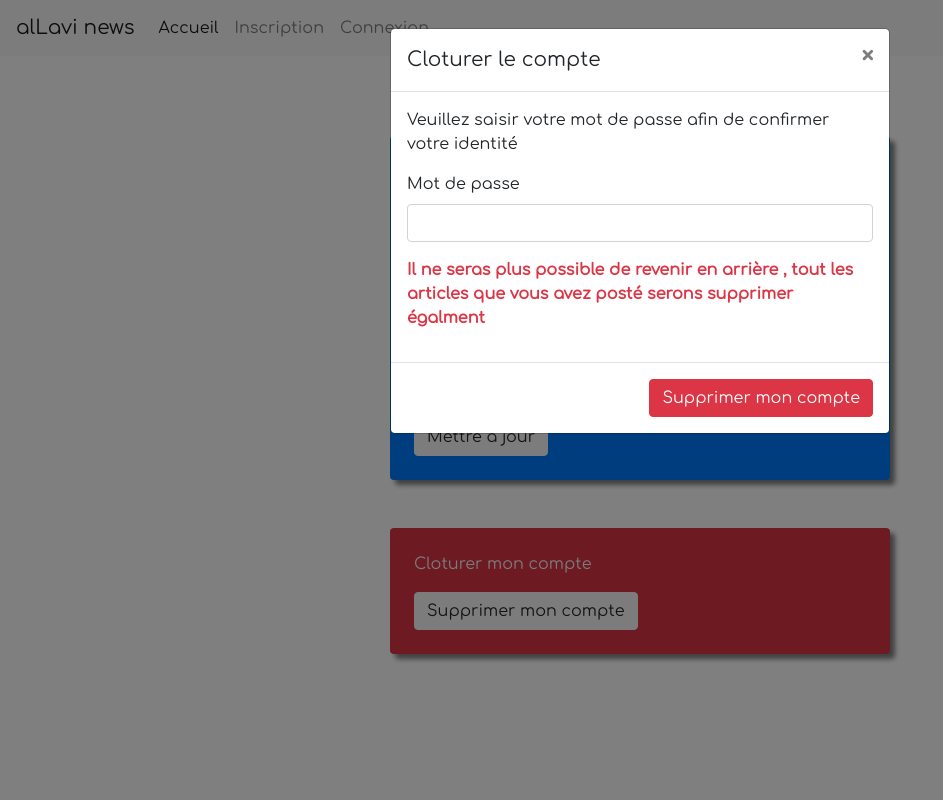
After one commit to alexlabuz/alvnews, a PHP site: template src/view/updateUser.html.twig in a window 1280 px wide, after a click on "Supprimer mon compte". The commit adds this page. Shown: the whole page, without its empty margins (0-943 px from the left). Run offline with PHP 8.4, Linux system fonts and the light colour scheme; the template is opened without the code that fills it, so the values that code supplies are empty; some libraries are stand-ins or nearby versions; some web fonts are replaced.

Commit message:
Ajout de la possibilité de modifier son profil

```diff
--- a/config/route.php
+++ b/config/route.php
@@ -8,6 +8,8 @@ function getPage($db){
 	$listPage['connexion'] = "connexionController";
 	$listPage['deconnexion'] = "deconnexionController";
 	$listPage['profil'] = "profilController";
+	$listPage['updateUser'] = "updateUserController";
+	$listPage["deleteUser"] = "deleteUserController";
 	$listPage['404'] = "error404Controller";
 	$listPage['maintenance'] = "maintenanceController";
 
--- a/public/index.php
+++ b/public/index.php
@@ -6,6 +6,7 @@ require_once("../lib/vendor/autoload.php");
 $loader = new \Twig\Loader\FilesystemLoader("../src/view/");
 $twig = new \Twig\Environment($loader, []);
 $twig->addGlobal("session", $_SESSION);
+$twig->addGlobal("get", $_GET);
 
 // MVC
 require_once("../src/controller/_controller.php");
--- /dev/null
+++ b/src/view/updateUser.html.twig
@@ -0,0 +1,64 @@
+{% extends "base.html.twig" %}
+{% block title %}Mettre à jour le profile{{parent()}} {% endblock %}
+
+{% block content %}
+	<h1 class="text-center m-3">Modifier profile</h1>
+
+	{% if form.message is defined %}
+		{% if get.code == 0 %}
+			<div class="alert alert-success mx-auto block-custom" style="float:center" role="alert">{{form.message}}</div>
+		{% else %}
+			<div class="alert alert-danger mx-auto block-custom" style="float:center" role="alert">{{form.message}}</div>
+		{% endif %}
+	{% endif %}
+
+	<form method="POST" action="index.php?page=updateUser" class="bg-primary text-light p-4 mx-auto rounded block-custom">
+		<div class="form-group">
+			<label for="email">Adresse email</label>
+			<input type="email" class="form-control" id="email" name="email" value="{{user.email}}" required />
+		</div>
+		<div class="form-group">
+			<label for="nom">Nom</label>
+			<input type="text" class="form-control" id="nom" name="nom" maxlength="50" value="{{user.nom}}" required/>
+		</div>
+		<div class="form-group">
+			<label for="image">Photo de profil</label>
+			<input type="file" class="form-control" id="image" name="image"/>
+		</div>
+
+		<button type="submit" name="btUpdate" class="btn btn-light">Mettre à jour</button>
+	</form>
+
+	<div class="bg-danger text-light p-4 mt-5 mx-auto rounded block-custom">
+		<p>Cloturer mon compte</p>
+		<button class="btn btn-light" id="supprimerCompte" data-toggle="modal" data-target="#exampleModal">Supprimer mon compte</button>
+	</div>
+
+	<!-- Modal -->
+	<div class="modal fade" id="exampleModal" tabindex="-1" role="dialog" aria-labelledby="exampleModalLabel" aria-hidden="true">
+	<div class="modal-dialog" role="document">
+		<div class="modal-content">
+		<div class="modal-header">
+			<h5 class="modal-title" id="exampleModalLabel">Cloturer le compte</h5>
+			<button type="button" class="close" data-dismiss="modal" aria-label="Close">
+			<span aria-hidden="true">&times;</span>
+			</button>
+		</div>
+		<form method="POST" action="?page=deleteUser">
+			<div class="modal-body">
+				<p>Veuillez saisir votre mot de passe afin de confirmer votre identité</p>
+				<div class="form-group">
+					<label for="password">Mot de passe</label>
+					<input type="password" class="form-control" id="password" name="password" required/>
+				</div>
+				<p class="text-danger"><b>Il ne seras plus possible de revenir en arrière , tout les articles que vous avez posté serons supprimer égalment</b></p>
+			</div>
+			<div class="modal-footer">
+				<button type="submit" class="btn btn-danger" name="btSupprimer">Supprimer mon compte</button>
+			</div>
+		</form>
+		</div>
+	</div>
+	</div>
+
+{% endblock %}
```
Also changed, not shown: src/controller/userController.php (+97 -1 lines), src/model/class_user.php (+35 -0 lines), src/view/profil.html.twig (+20 -6 lines).
